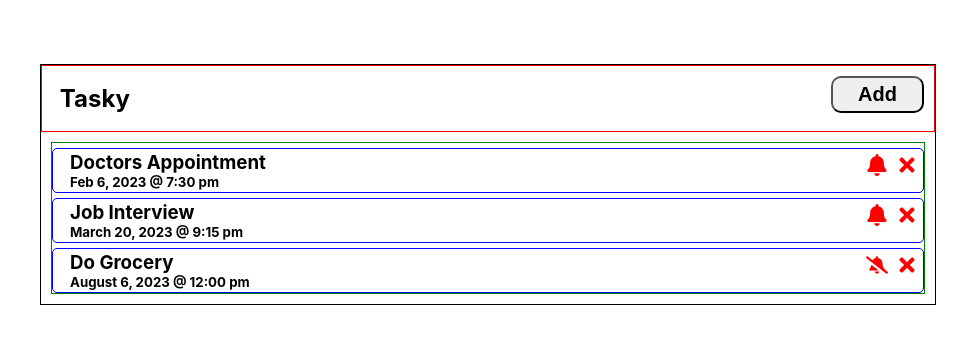
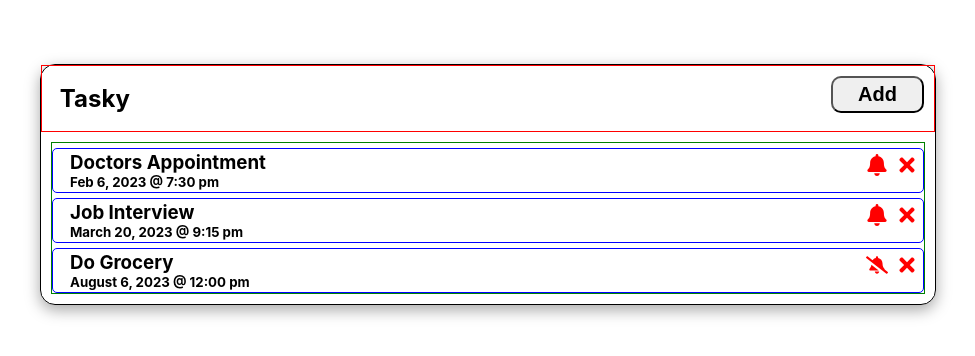
Before and after one commit to dyerfire9/tasky, a React (Create React App) app: page / in a window 1280 px wide. Shown: the top 356 px of the page, without its empty margins (152-1127 px from the left). Built offline with nearby package versions, Linux system fonts and the light colour scheme; the HTML template or start-up script is replaced by a standard one.

Commit message:
Added Cosmetic Effects

```diff
--- a/src/App.css
+++ b/src/App.css
@@ -1,6 +1,8 @@
 .App {
   text-align: center;
   border: 1px solid;
+  border-radius: 15px;
+  box-shadow: rgba(0, 0, 0, 0.35) 0px 5px 15px;;
   margin: 5% 15% ;
 }
 
```
